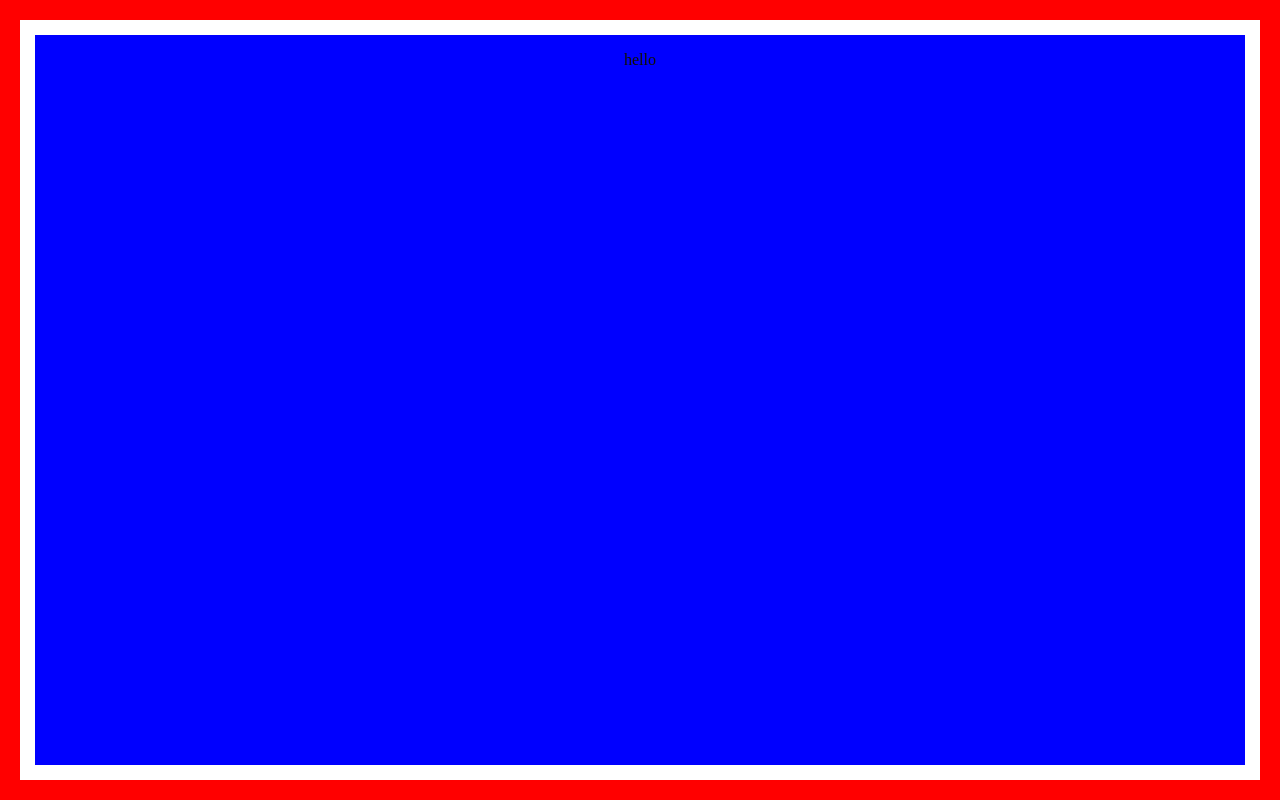
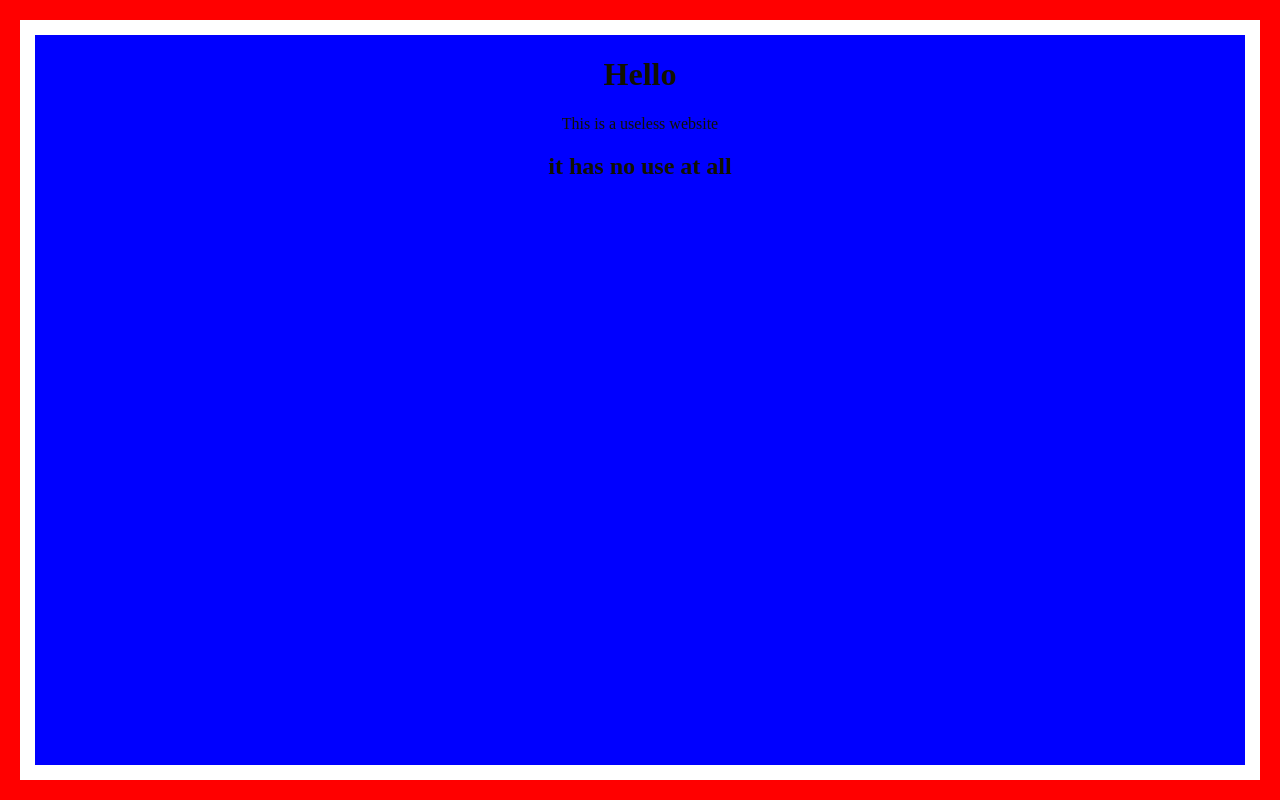
Before and after one commit to qihaho/repotest, a plain HTML site: page index.html in a window 1280 px wide. Drawn offline with Linux system fonts and the light colour scheme.

Commit message:
Update index.html
Added a few lines

```diff
--- a/index.html
+++ b/index.html
@@ -33,7 +33,9 @@
 <body>
 <div class="border">
 	<div class="title">
-		<p>hello</p>
+		<h1>Hello</h1>
+		<p>This is a useless website</p>
+		<h2>it has no use at all</h2>
 	</div>
 </div>
 </body>
```
